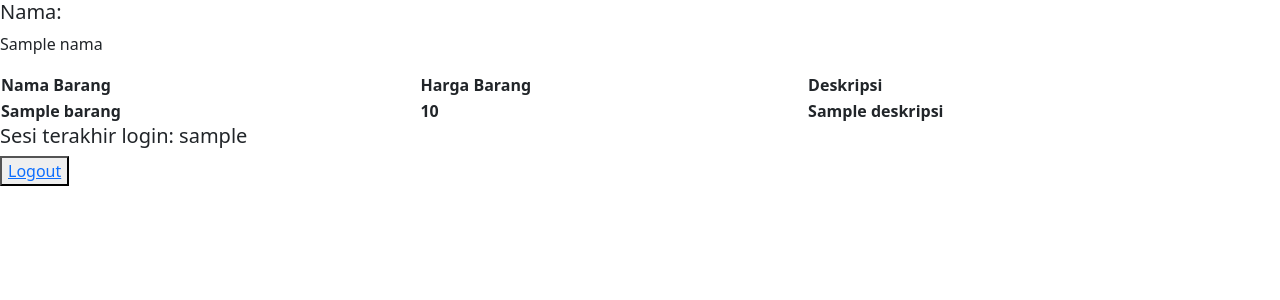
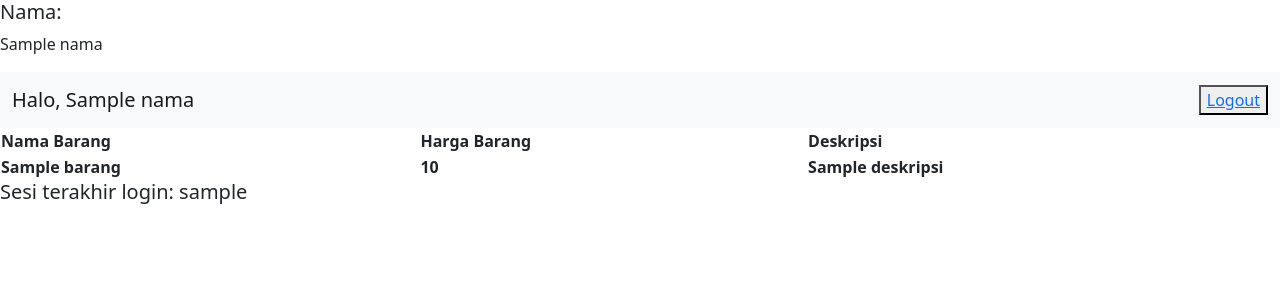
Before and after one commit to Radenscc23/lab1django, a Django app: template wishlist/templates/wishlist.html in a window 1280 px wide. Shown: the top 300 px of the page. Run offline with Django 4.2, Linux system fonts and the light colour scheme; the template is opened without the code that fills it: most values are stand-ins (such as "Sample title", 1, 10 or a date in 2020); lists and menus that the app fills with data are empty.

Commit message:
navbar add

```diff
--- a/wishlist/templates/wishlist.html
+++ b/wishlist/templates/wishlist.html
@@ -13,6 +13,13 @@
     <meta name="viewport" content="width=device-width, initial-scale=1.0">
     <link href="https://cdn.jsdelivr.net/npm/bootstrap@5.2.1/dist/css/bootstrap.min.css" rel="stylesheet" integrity="sha384-iYQeCzEYFbKjA/T2uDLTpkwGzCiq6soy8tYaI1GyVh/UjpbCx/TYkiZhlZB6+fzT" crossorigin="anonymous">
   </head>
+  <nav class="navbar navbar-expand-lg bg-light">
+    <div class="container-fluid">
+      <a class="navbar-brand" href="#">Halo, {{nama}}</a>
+      <button><a href="{% url 'wishlist:logout' %}">Logout</a></button>
+      </div>
+      </nav>
+
 <body>
 <table>
     <tr>
@@ -31,7 +38,6 @@
 {% endfor %}
 </table>
 <h5>Sesi terakhir login: {{ last_login }}</h5>
-<button><a href="{% url 'wishlist:logout' %}">Logout</a></button>
 <script src="https://cdn.jsdelivr.net/npm/bootstrap@5.2.1/dist/js/bootstrap.bundle.min.js" integrity="sha384-u1OknCvxWvY5kfmNBILK2hRnQC3Pr17a+RTT6rIHI7NnikvbZlHgTPOOmMi466C8" crossorigin="anonymous"></script>
 </body>
 
```
